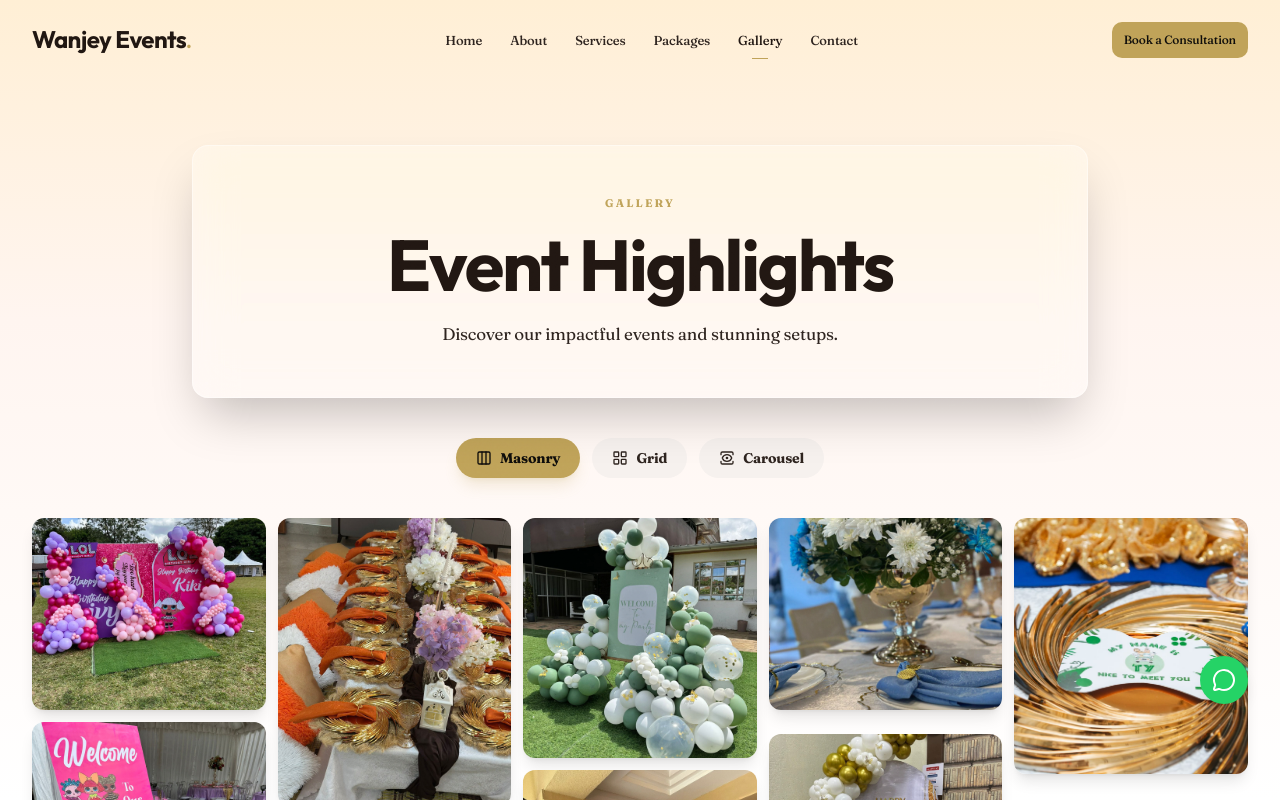
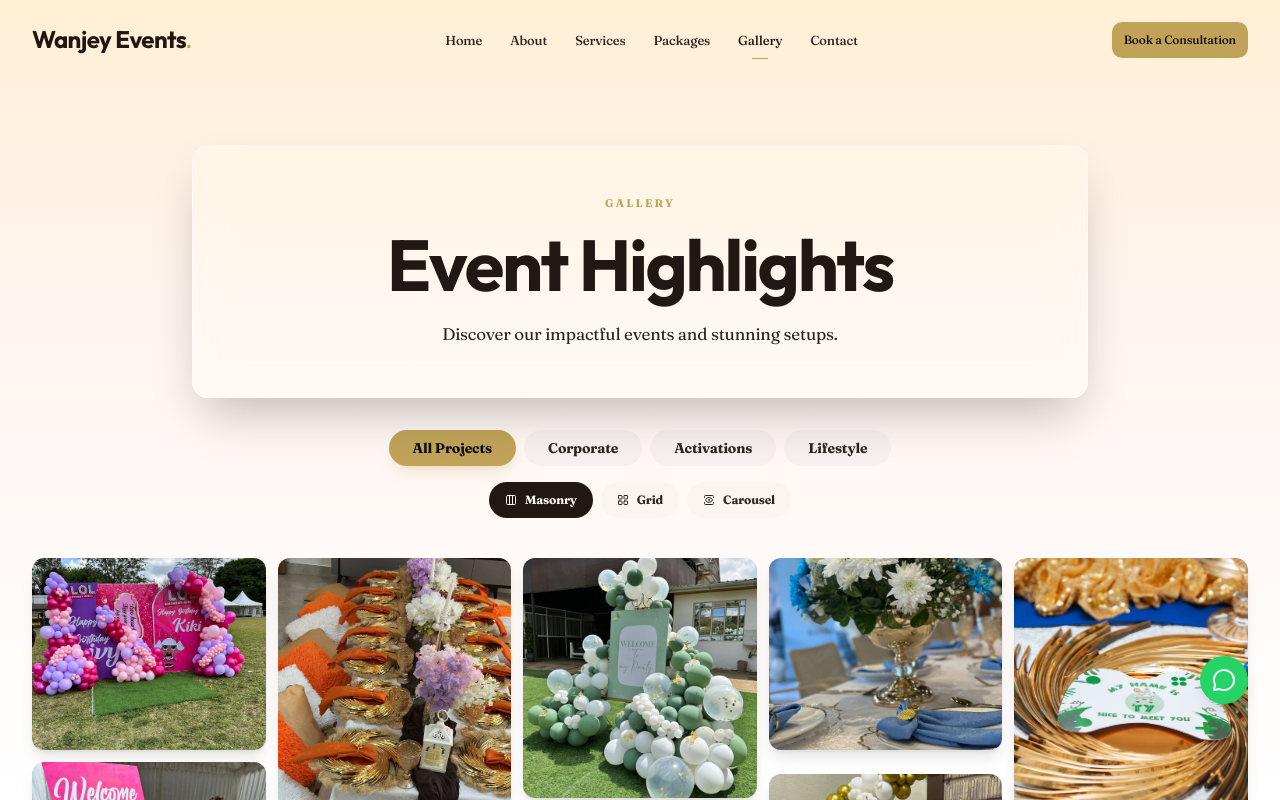
Before and after one commit to malnusagency-lgtm/wanjey-events, a Next.js app: page /gallery in a window 1280 px wide. Shown: the top 800 px of the page. Built offline with nearby package versions, Linux system fonts and the light colour scheme.

Commit message:
Elevated website: Implemented gallery categories, added FAQ section, and fixed branding typos.

```diff
--- a/src/app/about/page.tsx
+++ b/src/app/about/page.tsx
@@ -51,7 +51,7 @@ export default function AboutPage() {
                 Founded to bridge the gap between exceptional event execution and strategic brand visibility, <strong className="text-foreground">Wanjey Events &amp; Marketing</strong> combines creativity, structure, and marketing expertise to deliver experiences that leave lasting impressions.
               </p>
               <p className="mt-4 text-[15px] leading-[1.7] text-muted-foreground md:text-base">
-                We are a proud brand under the <strong className="text-foreground">Miss Wanjey</strong> umbrella — a dynamic brand ecosystem led by our <strong className="text-foreground">CEO, Miss Wanjey</strong>. Under her strategic leadership, <strong className="text-foreground">Wanjey Event &amp; Marketing</strong> and <strong className="text-foreground">Toto Kingdom</strong> operate as specialized ventures dedicated to elevating corporate experiences and event systems across Kenya.
+                We are a proud brand under the <strong className="text-foreground">Miss Wanjey</strong> umbrella — a dynamic brand ecosystem led by our <strong className="text-foreground">CEO, Miss Wanjey</strong>. Under her strategic leadership, <strong className="text-foreground">Wanjey Events &amp; Marketing</strong> and <strong className="text-foreground">Toto Kingdom</strong> operate as specialized ventures dedicated to elevating corporate experiences and event systems across Kenya.
               </p>
 
             </AnimatedSection>
--- a/src/app/gallery/GalleryClient.tsx
+++ b/src/app/gallery/GalleryClient.tsx
@@ -7,76 +7,76 @@ import { Button } from "@/components/ui/button";
 import AnimatedSection from "@/components/AnimatedSection";
 
 const images = [
-  { src: "/assets/gallery/event-1.jpg", alt: "Birthday party balloon setup" },
-  { src: "/assets/gallery/event-2.jpg", alt: "Event balloon decor" },
-  { src: "/assets/gallery/event-3.jpg", alt: "Themed birthday backdrop" },
-  { src: "/assets/gallery/event-4.jpg", alt: "Party decorations" },
-  { src: "/assets/gallery/event-5.jpg", alt: "Birthday celebration setup" },
-  { src: "/assets/gallery/event-6.jpg", alt: "Balloon arch arrangement" },
-  { src: "/assets/gallery/event-7.jpg", alt: "Kids party decoration" },
-  { src: "/assets/gallery/event-8.jpg", alt: "Birthday event styling" },
-  { src: "/assets/gallery/event-9.jpg", alt: "Celebration event decor" },
-  { src: "/assets/gallery/event-10.jpg", alt: "Birthday balloon backdrop" },
-  { src: "/assets/gallery/event-11.jpg", alt: "Corporate event setup" },
-  { src: "/assets/gallery/event-12.jpg", alt: "Elegant dinner table setting" },
-  { src: "/assets/gallery/event-13.jpg", alt: "Gold charger plate detail" },
-  { src: "/assets/gallery/event-14.jpg", alt: "Formal dining arrangement" },
-  { src: "/assets/gallery/event-15.jpg", alt: "Birthday party theme" },
-  { src: "/assets/gallery/event-16.jpg", alt: "Table centrepiece floral" },
-  { src: "/assets/gallery/event-17.jpg", alt: "Party balloon arrangement" },
-  { src: "/assets/gallery/event-18.jpg", alt: "Celebration backdrop setup" },
-  { src: "/assets/gallery/event-19.jpg", alt: "Garden party table layout" },
-  { src: "/assets/gallery/event-20.jpg", alt: "Outdoor event dining setup" },
-  { src: "/assets/gallery/event-21.jpg", alt: "Themed celebration decor" },
-  { src: "/assets/gallery/event-22.jpg", alt: "Event venue preparation" },
-  { src: "/assets/gallery/event-23.jpg", alt: "Formal event table design" },
-  { src: "/assets/gallery/event-24.jpg", alt: "Birthday party styling" },
-  { src: "/assets/gallery/event-25.jpg", alt: "Corporate dinner setting" },
-  { src: "/assets/gallery/event-26.jpg", alt: "Balloon decoration arch" },
-  { src: "/assets/gallery/event-27.jpg", alt: "Elegant table arrangement" },
-  { src: "/assets/gallery/event-28.jpg", alt: "Party decor details" },
-  { src: "/assets/gallery/event-29.jpg", alt: "Premium dining setup" },
-  { src: "/assets/gallery/event-30.jpg", alt: "Table napkin fold detail" },
-  { src: "/assets/gallery/event-31.jpg", alt: "Festival brand activation" },
-  { src: "/assets/gallery/event-32.jpg", alt: "Event activation booth" },
-  { src: "/assets/gallery/event-33.jpg", alt: "Brand activation setup" },
-  { src: "/assets/gallery/event-34.jpg", alt: "Festival event branding" },
-  { src: "/assets/gallery/event-35.jpg", alt: "Outdoor brand activation" },
-  { src: "/assets/gallery/event-36.jpg", alt: "Activation decor styling" },
-  { src: "/assets/gallery/event-37.jpg", alt: "Event brand experience" },
-  { src: "/assets/gallery/event-38.jpg", alt: "Festival activation stage" },
-  { src: "/assets/gallery/event-39.jpg", alt: "Corporate event styling" },
-  { src: "/assets/gallery/event-40.jpg", alt: "Dinner event centrepiece" },
-  { src: "/assets/gallery/event-41.jpg", alt: "Themed party backdrop" },
-  { src: "/assets/gallery/event-42.jpg", alt: "Table decor arrangement" },
-  { src: "/assets/gallery/event-43.jpg", alt: "Balloon arch celebration" },
-  { src: "/assets/gallery/event-44.jpg", alt: "Elegant venue setup" },
-  { src: "/assets/gallery/event-45.jpg", alt: "Birthday event backdrop" },
-  { src: "/assets/gallery/event-46.jpg", alt: "Event table styling" },
-  { src: "/assets/gallery/event-47.jpg", alt: "Celebration decor detail" },
-  { src: "/assets/gallery/event-48.jpg", alt: "Premium table arrangement" },
-  { src: "/assets/gallery/event-49.jpg", alt: "Festival photo moment" },
-  { src: "/assets/gallery/event-50.jpg", alt: "Festival activation moment" },
-  { src: "/assets/gallery/event-51.jpg", alt: "Party decor styling" },
-  { src: "/assets/gallery/event-52.jpg", alt: "Dining event detail" },
-  { src: "/assets/gallery/event-53.jpg", alt: "Birthday styling detail" },
-  { src: "/assets/gallery/event-54.jpg", alt: "Event table presentation" },
-  { src: "/assets/gallery/event-55.jpg", alt: "Party balloon styling" },
-  { src: "/assets/gallery/event-56.jpg", alt: "Event decor highlight" },
-  { src: "/assets/gallery/event-57.jpg", alt: "Brand activation event" },
-  { src: "/assets/gallery/event-58.jpg", alt: "Event experience setup" },
-  { src: "/assets/gallery/event-59.jpg", alt: "Formal event arrangement" },
-  { src: "/assets/gallery/event-60.jpg", alt: "Corporate decor detail" },
-  { src: "/assets/gallery/event-61.jpg", alt: "Birthday celebration theme" },
-  { src: "/assets/gallery/event-62.jpg", alt: "Table setting highlight" },
-  { src: "/assets/gallery/event-63.jpg", alt: "Event celebration decor" },
-  { src: "/assets/gallery/event-64.jpg", alt: "Activation branding detail" },
-  { src: "/assets/gallery/event-65.jpg", alt: "Event venue detail" },
-  { src: "/assets/gallery/event-66.jpg", alt: "Birthday decor theme" },
-  { src: "/assets/gallery/event-67.jpg", alt: "Dinner event styling" },
-  { src: "/assets/gallery/event-68.jpg", alt: "Celebration detail shot" },
-  { src: "/assets/gallery/event-69.jpg", alt: "Premium event arrangement" },
-  { src: "/assets/gallery/event-70.jpg", alt: "Party event highlight" },
+  { src: "/assets/gallery/event-1.jpg", alt: "Birthday party balloon setup", category: "lifestyle" },
+  { src: "/assets/gallery/event-2.jpg", alt: "Event balloon decor", category: "lifestyle" },
+  { src: "/assets/gallery/event-3.jpg", alt: "Themed birthday backdrop", category: "lifestyle" },
+  { src: "/assets/gallery/event-4.jpg", alt: "Party decorations", category: "lifestyle" },
+  { src: "/assets/gallery/event-5.jpg", alt: "Birthday celebration setup", category: "lifestyle" },
+  { src: "/assets/gallery/event-6.jpg", alt: "Balloon arch arrangement", category: "lifestyle" },
+  { src: "/assets/gallery/event-7.jpg", alt: "Kids party decoration", category: "lifestyle" },
+  { src: "/assets/gallery/event-8.jpg", alt: "Birthday event styling", category: "lifestyle" },
+  { src: "/assets/gallery/event-9.jpg", alt: "Celebration event decor", category: "lifestyle" },
+  { src: "/assets/gallery/event-10.jpg", alt: "Birthday balloon backdrop", category: "lifestyle" },
+  { src: "/assets/gallery/event-11.jpg", alt: "Corporate event setup", category: "corporate" },
+  { src: "/assets/gallery/event-12.jpg", alt: "Elegant dinner table setting", category: "corporate" },
+  { src: "/assets/gallery/event-13.jpg", alt: "Gold charger plate detail", category: "corporate" },
+  { src: "/assets/gallery/event-14.jpg", alt: "Formal dining arrangement", category: "corporate" },
+  { src: "/assets/gallery/event-15.jpg", alt: "Birthday party theme", category: "lifestyle" },
+  { src: "/assets/gallery/event-16.jpg", alt: "Table centrepiece floral", category: "corporate" },
+  { src: "/assets/gallery/event-17.jpg", alt: "Party balloon arrangement", category: "lifestyle" },
+  { src: "/assets/gallery/event-18.jpg", alt: "Celebration backdrop setup", category: "lifestyle" },
+  { src: "/assets/gallery/event-19.jpg", alt: "Garden party table layout", category: "corporate" },
+  { src: "/assets/gallery/event-20.jpg", alt: "Outdoor event dining setup", category: "corporate" },
+  { src: "/assets/gallery/event-21.jpg", alt: "Themed celebration decor", category: "lifestyle" },
+  { src: "/assets/gallery/event-22.jpg", alt: "Event venue preparation", category: "corporate" },
+  { src: "/assets/gallery/event-23.jpg", alt: "Formal event table design", category: "corporate" },
+  { src: "/assets/gallery/event-24.jpg", alt: "Birthday party styling", category: "lifestyle" },
+  { src: "/assets/gallery/event-25.jpg", alt: "Corporate dinner setting", category: "corporate" },
+  { src: "/assets/gallery/event-26.jpg", alt: "Balloon decoration arch", category: "lifestyle" },
+  { src: "/assets/gallery/event-27.jpg", alt: "Elegant table arrangement", category: "corporate" },
+  { src: "/assets/gallery/event-28.jpg", alt: "Party decor details", category: "lifestyle" },
+  { src: "/assets/gallery/event-29.jpg", alt: "Premium dining setup", category: "corporate" },
+  { src: "/assets/gallery/event-30.jpg", alt: "Table napkin fold detail", category: "corporate" },
+  { src: "/assets/gallery/event-31.jpg", alt: "Festival brand activation", category: "activations" },
+  { src: "/assets/gallery/event-32.jpg", alt: "Event activation booth", category: "activations" },
+  { src: "/assets/gallery/event-33.jpg", alt: "Brand activation setup", category: "activations" },
+  { src: "/assets/gallery/event-34.jpg", alt: "Festival event branding", category: "activations" },
+  { src: "/assets/gallery/event-35.jpg", alt: "Outdoor brand activation", category: "activations" },
+  { src: "/assets/gallery/event-36.jpg", alt: "Activation decor styling", category: "activations" },
+  { src: "/assets/gallery/event-37.jpg", alt: "Event brand experience", category: "activations" },
+  { src: "/assets/gallery/event-38.jpg", alt: "Festival activation stage", category: "activations" },
+  { src: "/assets/gallery/event-39.jpg", alt: "Corporate event styling", category: "corporate" },
+  { src: "/assets/gallery/event-40.jpg", alt: "Dinner event centrepiece", category: "corporate" },
+  { src: "/assets/gallery/event-41.jpg", alt: "Themed party backdrop", category: "lifestyle" },
+  { src: "/assets/gallery/event-42.jpg", alt: "Table decor arrangement", category: "corporate" },
+  { src: "/assets/gallery/event-43.jpg", alt: "Balloon arch celebration", category: "lifestyle" },
+  { src: "/assets/gallery/event-44.jpg", alt: "Elegant venue setup", category: "corporate" },
+  { src: "/assets/gallery/event-45.jpg", alt: "Birthday event backdrop", category: "lifestyle" },
+  { src: "/assets/gallery/event-46.jpg", alt: "Event table styling", category: "corporate" },
+  { src: "/assets/gallery/event-47.jpg", alt: "Celebration decor detail", category: "lifestyle" },
+  { src: "/assets/gallery/event-48.jpg", alt: "Premium table arrangement", category: "corporate" },
+  { src: "/assets/gallery/event-49.jpg", alt: "Festival photo moment", category: "activations" },
+  { src: "/assets/gallery/event-50.jpg", alt: "Festival activation moment", category: "activations" },
+  { src: "/assets/gallery/event-51.jpg", alt: "Party decor styling", category: "lifestyle" },
+  { src: "/assets/gallery/event-52.jpg", alt: "Dining event detail", category: "corporate" },
+  { src: "/assets/gallery/event-53.jpg", alt: "Birthday styling detail", category: "lifestyle" },
+  { src: "/assets/gallery/event-54.jpg", alt: "Event table presentation", category: "corporate" },
+  { src: "/assets/gallery/event-55.jpg", alt: "Party balloon styling", category: "lifestyle" },
+  { src: "/assets/gallery/event-56.jpg", alt: "Event decor highlight", category: "corporate" },
+  { src: "/assets/gallery/event-57.jpg", alt: "Brand activation event", category: "activations" },
+  { src: "/assets/gallery/event-58.jpg", alt: "Event experience setup", category: "corporate" },
+  { src: "/assets/gallery/event-59.jpg", alt: "Formal event arrangement", category: "corporate" },
+  { src: "/assets/gallery/event-60.jpg", alt: "Corporate decor detail", category: "corporate" },
+  { src: "/assets/gallery/event-61.jpg", alt: "Birthday celebration theme", category: "lifestyle" },
+  { src: "/assets/gallery/event-62.jpg", alt: "Table setting highlight", category: "corporate" },
+  { src: "/assets/gallery/event-63.jpg", alt: "Event celebration decor", category: "lifestyle" },
+  { src: "/assets/gallery/event-64.jpg", alt: "Activation branding detail", category: "activations" },
+  { src: "/assets/gallery/event-65.jpg", alt: "Event venue detail", category: "corporate" },
+  { src: "/assets/gallery/event-66.jpg", alt: "Birthday decor theme", category: "lifestyle" },
+  { src: "/assets/gallery/event-67.jpg", alt: "Dinner event styling", category: "corporate" },
+  { src: "/assets/gallery/event-68.jpg", alt: "Celebration detail shot", category: "lifestyle" },
+  { src: "/assets/gallery/event-69.jpg", alt: "Premium event arrangement", category: "corporate" },
+  { src: "/assets/gallery/event-70.jpg", alt: "Party event highlight", category: "lifestyle" },
 ];
 
 // Masonry height patterns for visual variety
@@ -90,12 +90,15 @@ export default function GalleryClient() {
   const [visibleCount, setVisibleCount] = useState(ITEMS_PER_PAGE);
   const [showSwipeHint, setShowSwipeHint] = useState(true);
   const [touchStart, setTouchStart] = useState<number | null>(null);
-
-  // Carousel specific state
+  const [filter, setFilter] = useState<'all' | 'corporate' | 'activations' | 'lifestyle'>('all');
   const [carouselIndex, setCarouselIndex] = useState(0);
 
-  const visible = images.slice(0, visibleCount);
-  const hasMore = visibleCount < images.length;
+  const filteredImages = filter === 'all'
+    ? images
+    : images.filter(img => (img as any).category === filter);
+
+  const visible = filteredImages.slice(0, visibleCount);
+  const hasMore = visibleCount < filteredImages.length;
 
   const openLightbox = (index: number) => {
     setDirection(0);
@@ -107,14 +110,14 @@ export default function GalleryClient() {
   const goNext = useCallback(() => {
     if (selectedIndex === null) return;
     setDirection(1);
-    setSelectedIndex((prev) => (prev! + 1) % images.length);
-  }, [selectedIndex]);
+    setSelectedIndex((prev) => (prev! + 1) % filteredImages.length);
+  }, [selectedIndex, filteredImages.length]);
 
   const goPrev = useCallback(() => {
     if (selectedIndex === null) return;
     setDirection(-1);
-    setSelectedIndex((prev) => (prev! - 1 + images.length) % images.length);
-  }, [selectedIndex]);
+    setSelectedIndex((prev) => (prev! - 1 + filteredImages.length) % filteredImages.length);
+  }, [selectedIndex, filteredImages.length]);
 
   // Touch swipe support for lightbox
   const handleTouchStart = (e: React.TouchEvent) => {
@@ -152,13 +155,20 @@ export default function GalleryClient() {
     return () => clearTimeout(t);
   }, [selectedIndex]);
 
-  const carouselNext = () => setCarouselIndex((prev) => (prev + 1) % images.length);
-  const carouselPrev = () => setCarouselIndex((prev) => (prev - 1 + images.length) % images.length);
+  const carouselNext = () => setCarouselIndex((prev) => (prev + 1) % filteredImages.length);
+  const carouselPrev = () => setCarouselIndex((prev) => (prev - 1 + filteredImages.length) % filteredImages.length);
 
   const viewOptions = [
     { key: 'masonry' as const, icon: Columns3, label: 'Masonry' },
     { key: 'grid' as const, icon: LayoutGrid, label: 'Grid' },
     { key: 'carousel' as const, icon: CarouselIcon, label: 'Carousel' },
+  ];
+
+  const categories = [
+    { key: 'all' as const, label: 'All Projects' },
+    { key: 'corporate' as const, label: 'Corporate' },
+    { key: 'activations' as const, label: 'Activations' },
+    { key: 'lifestyle' as const, label: 'Lifestyle' },
   ];
 
   return (
@@ -175,19 +185,40 @@ export default function GalleryClient() {
             </div>
           </AnimatedSection>
 
+          {/* Category Filter */}
+          <div className="mt-8 flex flex-wrap justify-center gap-2">
+            {categories.map((cat) => (
+              <button
+                key={cat.key}
+                onClick={() => {
+                  setFilter(cat.key);
+                  setVisibleCount(ITEMS_PER_PAGE);
+                  setCarouselIndex(0);
+                }}
+                className={`rounded-full px-6 py-2 text-sm font-bold transition-all duration-300 ${
+                  filter === cat.key
+                  ? "bg-accent text-accent-foreground shadow-lg shadow-accent/20"
+                  : "bg-secondary text-muted-foreground hover:bg-secondary/80"
+                }`}
+              >
+                {cat.label}
+              </button>
+            ))}
+          </div>
+
           {/* View Toggle */}
-          <div className="mt-6 md:mt-10 flex justify-center gap-3">
+          <div className="mt-4 flex justify-center gap-2">
             {viewOptions.map(({ key, icon: Icon, label }) => (
               <button
                 key={key}
                 onClick={() => setViewMode(key)}
-                className={`flex items-center gap-2 rounded-full px-5 py-2.5 text-sm font-bold transition-all duration-300 ${
+                className={`flex items-center gap-2 rounded-full px-4 py-2 text-[12px] font-bold transition-all duration-300 ${
                   viewMode === key
-                  ? "bg-accent text-accent-foreground shadow-lg shadow-accent/20"
-                  : "bg-secondary text-muted-foreground hover:bg-secondary/80"
+                  ? "bg-foreground text-background"
+                  : "bg-secondary/50 text-muted-foreground hover:bg-secondary"
                 }`}
               >
-                <Icon className="h-4 w-4" />
+                <Icon className="h-3 w-3" />
                 {label}
               </button>
             ))}
--- a/src/app/page.tsx
+++ b/src/app/page.tsx
@@ -12,6 +12,7 @@ import TextReveal from "@/components/TextReveal";
 import HeroBackground from "@/components/HeroBackground";
 import UpcomingEventSection from "@/components/UpcomingEventSection";
 import ServicesMarquee from "@/components/ServicesMarquee";
+import FAQ from "@/components/FAQ";
 import { Calendar, Megaphone, BarChart3, Zap, CheckCircle2, ArrowRight, Users, Star, Trophy, Clock } from "lucide-react";
 
 export const metadata: Metadata = {
@@ -133,6 +134,9 @@ export default function HomePage() {
 
       <UpcomingEventSection />
 
+      {/* FAQ Section */}
+      <FAQ />
+
       {/* Why Choose Us */}
       <section className="py-12 md:py-16">
         <div className="container">
```
Also changed, not shown: src/components/FAQ.tsx (added, +88 -0 lines).
